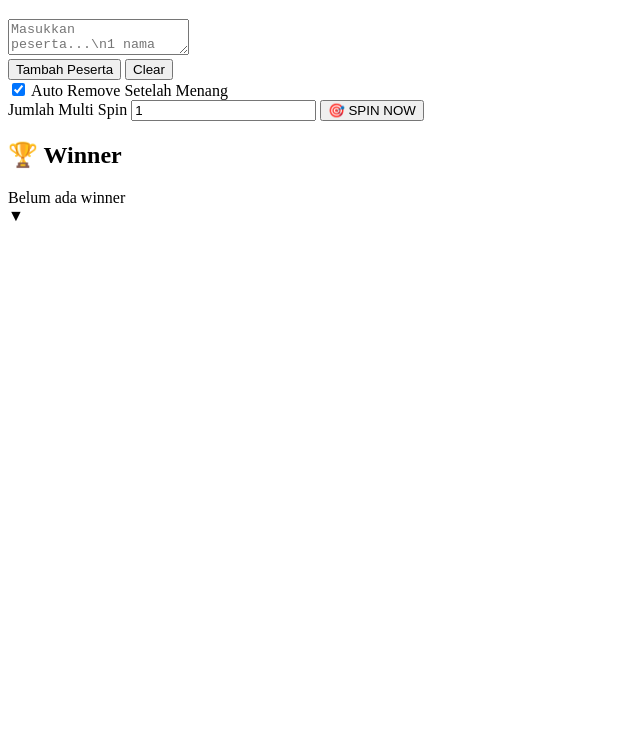
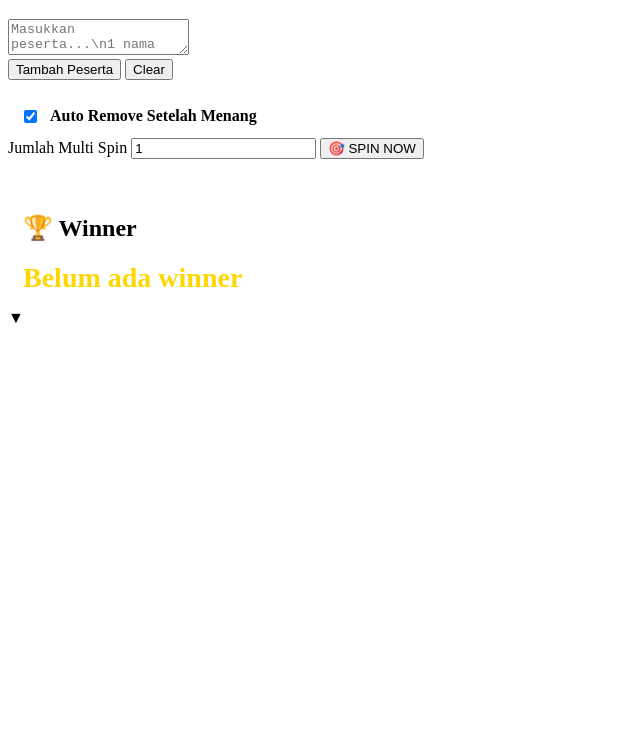
Before and after one commit to Adityadwi27/spinswheel, a plain HTML site: page index.html in a window 1280 px wide. Shown: the part 62-800 px from the top of the page, without its empty margins (0-640 px from the left). Drawn offline with Linux system fonts and the light colour scheme.

Commit message:
Update index.html

```diff
--- a/index.html
+++ b/index.html
@@ -1,4 +1,12 @@
 <!DOCTYPE html>
+<html lang="id">
+<head>
+  <meta charset="UTF-8">
+  <meta name="viewport" content="width=device-width, initial-scale=1.0">
+  <title>Spin Wheel Giveaway</title>
+  <link rel="stylesheet" href="style.css">
+</head>
+<body>
 
 <div class="container">
   <div class="left-panel">
```
